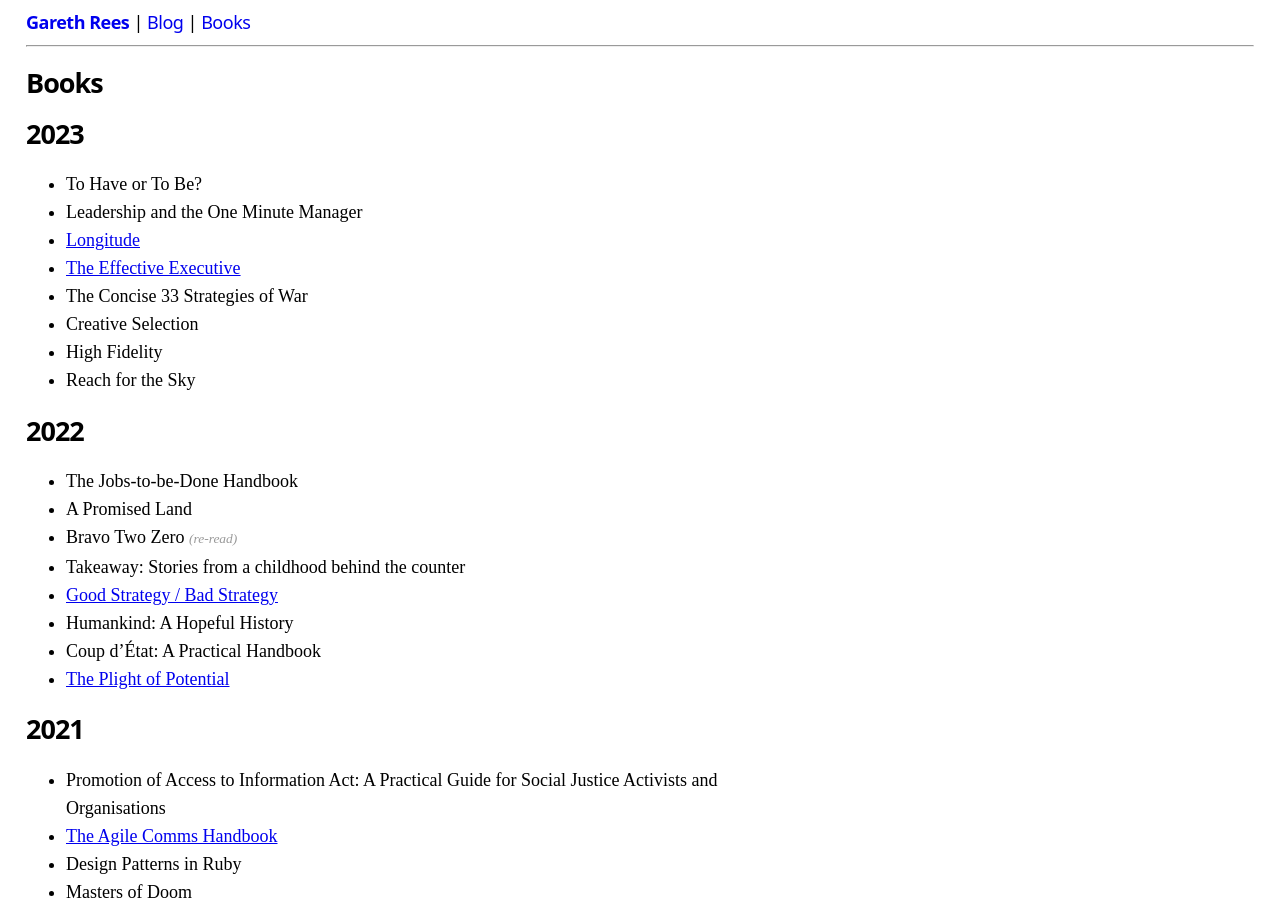
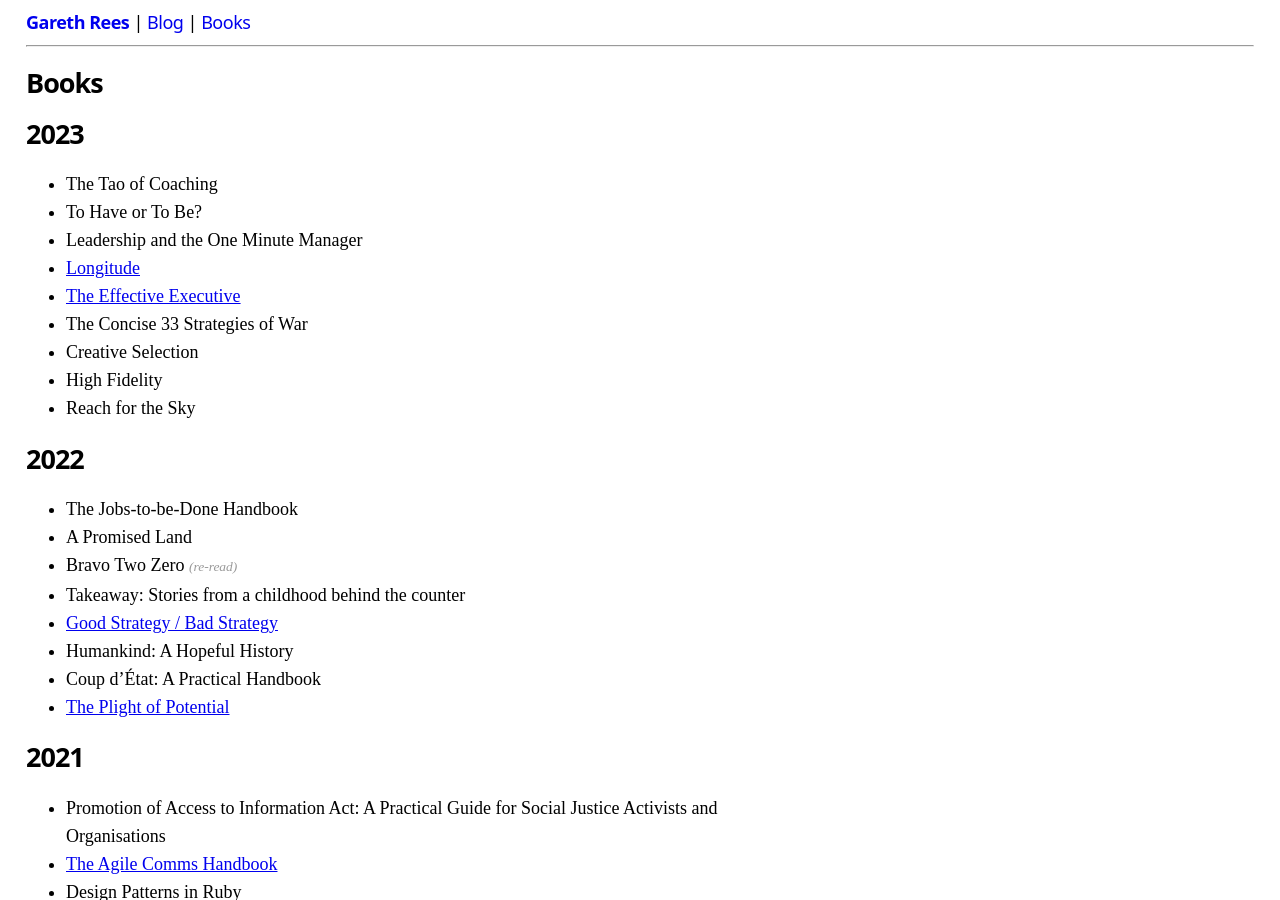
Before and after one commit to garethrees/garethrees.github.com, a Jekyll site: the page built from books.html, in a window 1280 px wide and 900 px high. Built offline with Jekyll 4.4.1, drawn with Linux system fonts in a browser that asks for light colours.

Commit message:
Update books.yml

```diff
--- a/_data/books.yml
+++ b/_data/books.yml
@@ -1,4 +1,5 @@
 2023:
+- title: The Tao of Coaching
 - title: To Have or To Be?
 - title: Leadership and the One Minute Manager
 #- title: They Came to Baghdad
```
